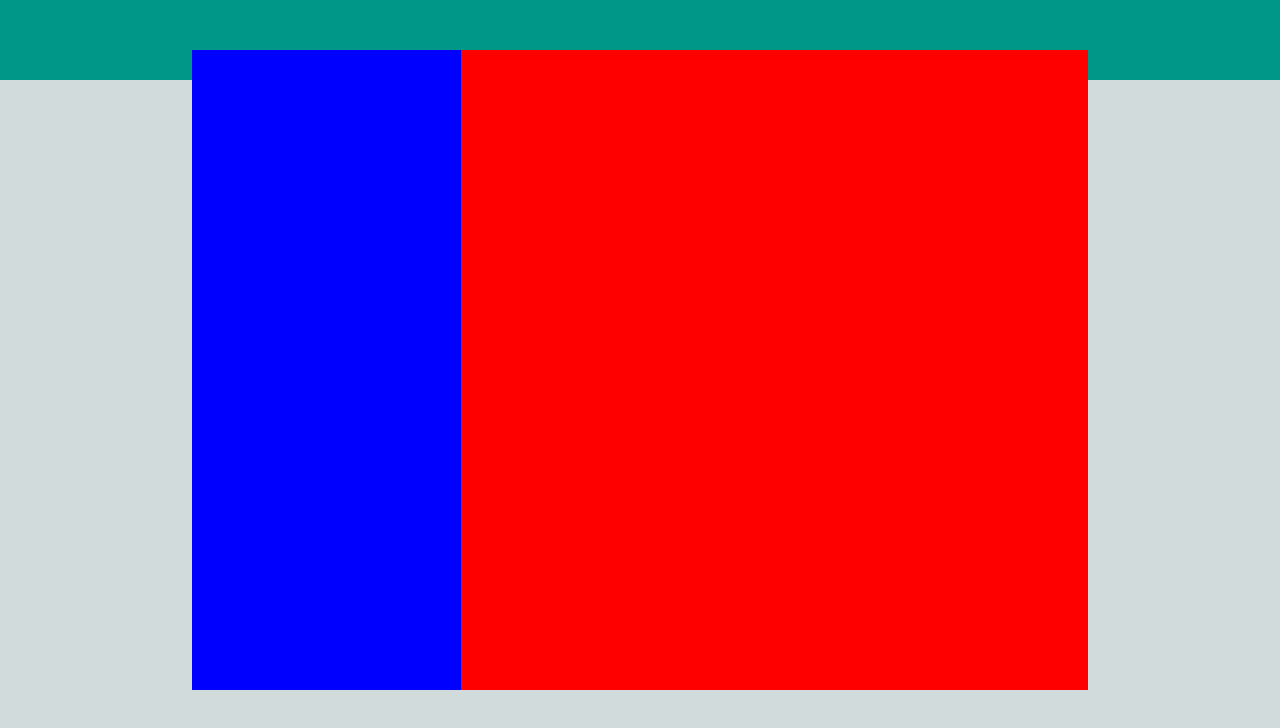
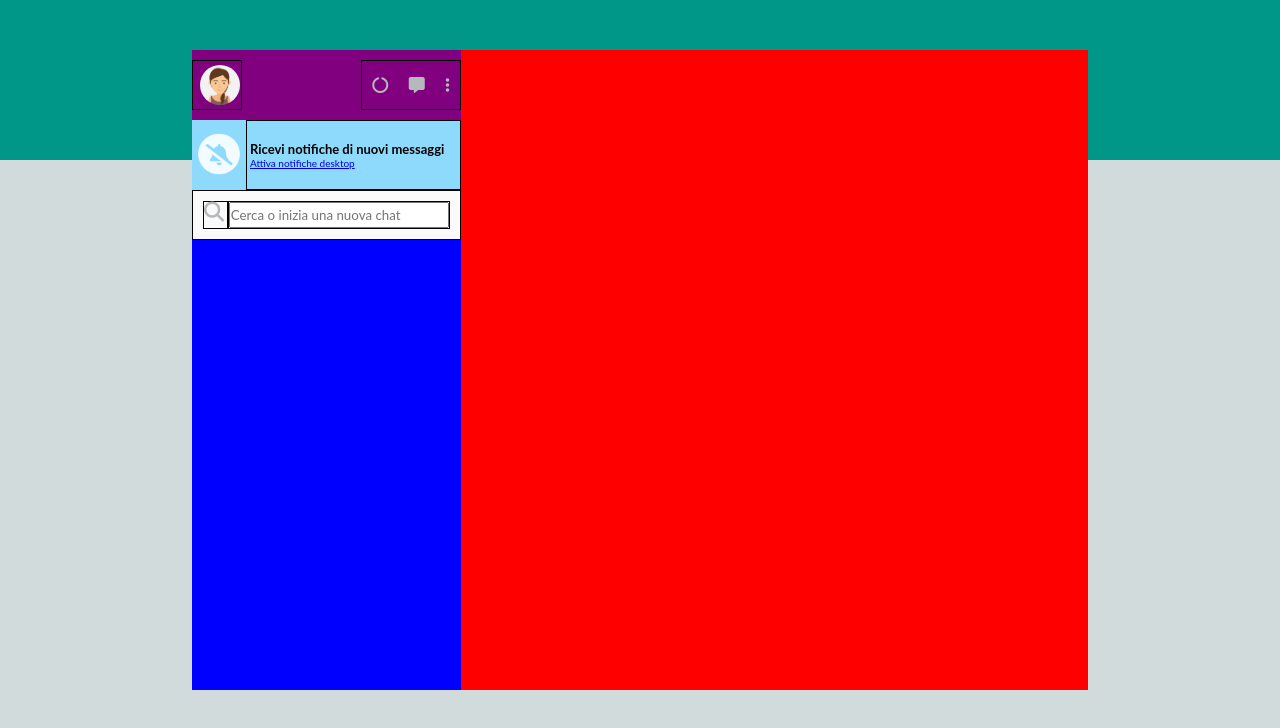
Before and after one commit to umberdelpi1/js-html-css-boolzap, a plain HTML site: page index.html in a window 1280 px wide. Drawn offline with Linux system fonts and the light colour scheme.

Commit message:
Inizio contatti lato sx

```diff
--- a/index.html
+++ b/index.html
@@ -10,7 +10,33 @@
   <body>
     <div class="container_chat">
       <div class="container_chat_sx">
-
+        <div class="box_profilo_personale">
+          <div class="image_profilo_personale">
+            <img src="img/asset 0.jpeg" alt="">
+          </div>
+          <div class="icon_asset_pro_pers">
+            <i class="fas fa-circle-notch"></i>
+            <i class="fas fa-comment-alt"></i>
+            <i class="fas fa-ellipsis-v"></i>
+          </div>
+        </div>
+        <div class="box_notifiche">
+          <div class="icon_notifiche">
+            <img src="img/notifiche.png" alt="">
+          </div>
+          <div class="text_notifiche">
+            <h2>Ricevi notifiche di nuovi messaggi</h2>
+            <a href="#">Attiva notifiche desktop</a>
+          </div>
+        </div>
+        <div class="box_inizia_chat">
+          <div class="icon_search">
+            <i class="fas fa-search"></i>
+          </div>
+          <div class="ricerca">
+            <input type="text" placeholder="Cerca o inizia una nuova chat">
+          </div>
+        </div>
       </div>
       <div class="container_chat_dx">
 
--- a/master.css
+++ b/master.css
@@ -1,39 +1,155 @@
+/* ******************************** IMPOSTAZIONI GENERALI********* */
 * {
   margin: 0;
   padding: 0;
   box-sizing: border-box;
   font-family: 'Lato', sans-serif;
 }
-
+/* ******************************** IMPOSTAZIONI BODY ********* */
 body {
   display: flex;
   height: 100vh;
-  width: 100%;
-  background-image: linear-gradient(to bottom, #009688 10vh, #d2dbdc 10vh);
+  width: 100vw;
+  background-image: linear-gradient(to bottom, #009688 20vh, #d2dbdc 20vh);
+  background-repeat: no-repeat;
 }
-
+/* ******************************** CONTAINER CHAT ********* */
 .container_chat {
-  height: 80%;
+  height: 80vh;
   width: 70%;
+  min-width: 800px;
   margin: 50px auto;
-  clear: both;
-
+  display: flex;
   /* debug */
   background-color: green;
 }
-
+/* ******************************** CONTAINER SX ********* */
 .container_chat_sx {
   height: 100%;
   width: 30%;
-  float: left;
+
 
   /* debug */
   background-color: blue;
 }
+/* ******************************** CONTAINER DX ********* */
 .container_chat_dx {
   height: 100%;
   width: 70%;
-  float: left;
+
   /* debug */
   background-color: red;
 }
+/* ******************************** BOX PROFILO PERSONALE ********* */
+
+.box_profilo_personale {
+  height: 70px;
+  width: 100%;
+  display: flex;
+  justify-content: space-between;
+  align-items: center;
+  /* debug */
+  background-color: purple;
+}
+.image_profilo_personale {
+  /* debug */
+  border: solid black 1px;
+  height: 50px;
+  width: 50px;
+  padding-left: 5px;
+  display: flex;
+  justify-content: center;
+  align-items: center;
+}
+/* ******************************** MISURA IMG ********* */
+img {
+  height: 40px;
+  width: 40px;
+  border-radius: 50%;
+}
+.image_profilo_personale img:hover {
+  height: 41px;
+  width: 41px;
+}
+
+/* ******************************** ICON ASSET PROFILO PERSONALE ********* */
+.icon_asset_pro_pers {
+  /* debug */
+  border: solid black 1px;
+  height: 50px;
+  width: 100px;
+  display: flex;
+  justify-content: space-around;
+  align-items: center;
+}
+.icon_asset_pro_pers i {
+  color: #b6b9bb;
+}
+/* ******************************** BOX NOTIFICHE ********* */
+.box_notifiche {
+  height: 70px;
+  width: 100%;
+  display: flex;
+  justify-content: space-between;
+  align-items: center;
+  /* debug */
+  background-color: #8edafc;
+}
+.box_notifiche img {
+  height: 54px;
+  width: 54px;
+}
+.box_notifiche img:hover {
+  height: 56px;
+  width: 56px;
+}
+/* ******************************** TEXT NOTIFICHE ********* */
+.text_notifiche {
+  height: 100%;
+  width: 100%;
+  display: flex;
+  flex-direction: column;
+  justify-content: center;
+  /* debug */
+  border: solid black 1px;
+}
+
+.text_notifiche h2 {
+  margin: 0;
+  font-size: 13px;
+  padding-left: 3px;
+}
+.text_notifiche a {
+  font-size: 10px;
+  padding-left: 3px;
+}
+/* ******************************** BOX INIZIA CHAT ********* */
+.box_inizia_chat {
+  height: 50px;
+  width: 100%;
+  padding: 10px;
+  display: flex;
+  background-color: #fafafa;
+  /* debug */
+  border: solid black 1px;
+}
+.icon_search {
+  height: 100%;
+  width: 10%;
+  /* debug */
+  border: solid black 1px;
+}
+.icon_search i {
+  font-size: 20px;
+  color: #b6b9bb;
+}
+.ricerca {
+  height: 100%;
+  width: 90%;
+  display: flex;
+  /* debug */
+  border: solid black 1px;
+}
+.ricerca input {
+  width: 100%;
+}
```
Also changed, not shown: img/notifiche.png (added).
